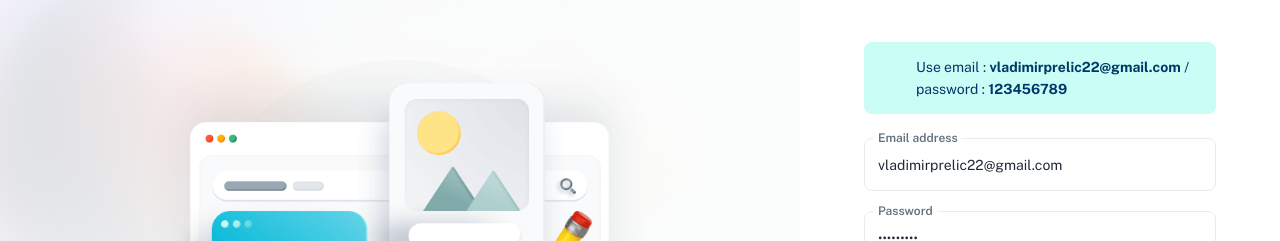
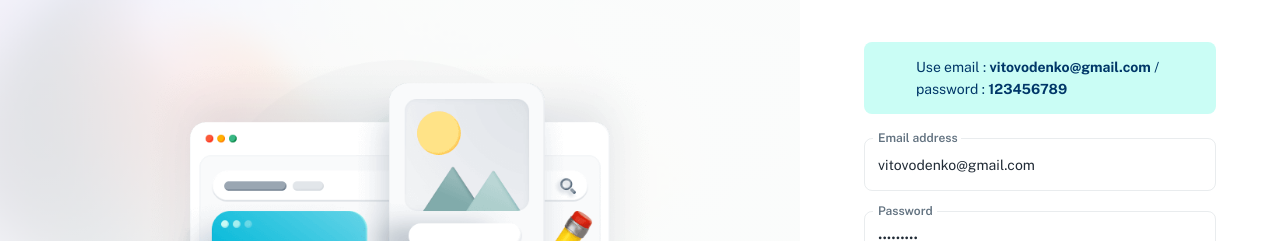
Before and after one commit to Hadez1010/texitcoin-backend, a React (Vite) app: page /login in a window 1280 px wide. Shown: the part 194-435 px from the top of the page. Built offline with nearby package versions, Linux system fonts and the light colour scheme; no server answers; some icons are missing.

Commit message:
Rename default login email

```diff
--- a/src/sections/Login/index.tsx
+++ b/src/sections/Login/index.tsx
@@ -48,7 +48,7 @@ export default function LoginSection() {
 
   // TODO: Remove this on production
   const defaultValues = {
-    email: 'vladimirprelic22@gmail.com',
+    email: 'vitovodenko@gmail.com',
     password: '123456789',
   };
 
```
